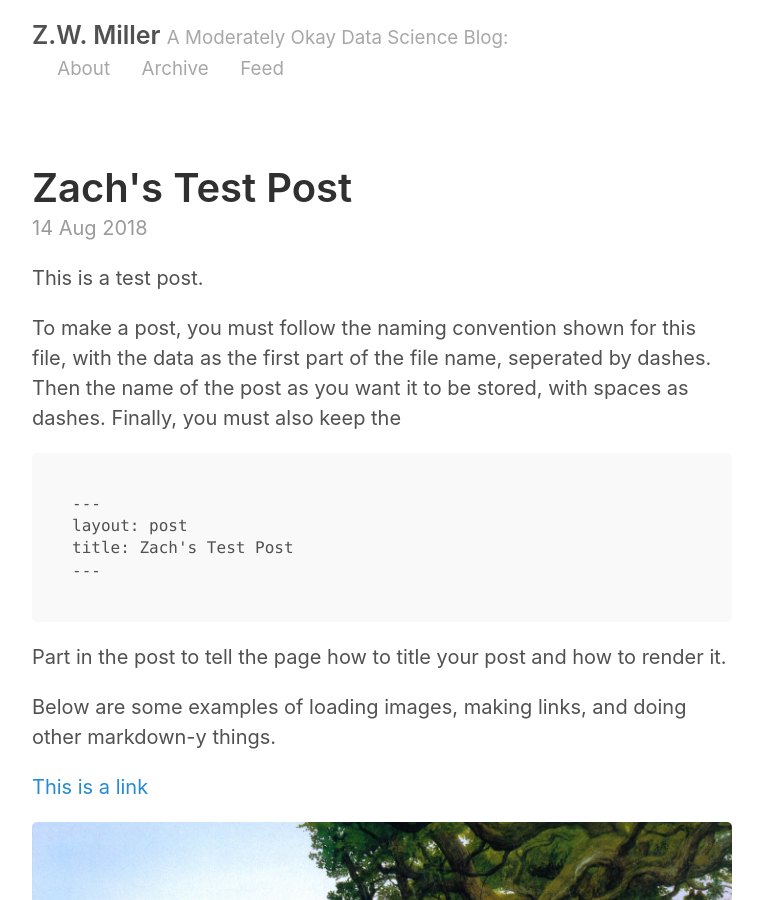
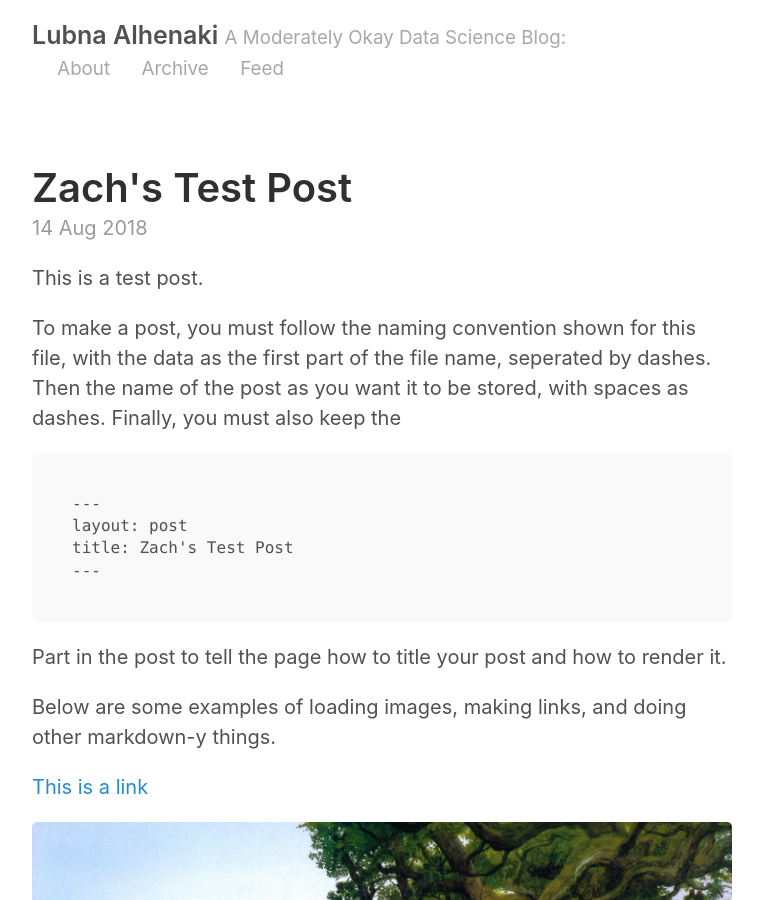
Before and after one commit to LubnaAlhenaki/LubnaAlhenaki.github.io, a Jekyll site: the page built from index.html, in a window 1280 px wide and 900 px high. Shown: the whole window, without its empty margins (258-1021 px from the left). Built offline with Jekyll 4.4.1, drawn with Linux system fonts in a browser that asks for light colours; the list of posts is cut into pages by our own code.

Commit message:
Update _config.yml

```diff
--- a/_config.yml
+++ b/_config.yml
@@ -2,7 +2,7 @@
 permalink:           pretty
 
 # Setup
-title:               Z.W. Miller
+title:               Lubna Alhenaki
 tagline:             A Moderately Okay Data Science Blog
 url:                 http://LubnaAlhenaki.github.io
 paginate:            2
@@ -17,9 +17,9 @@
 
 # About/contact
 author:
-  name:              Zach Miller
-  url:               https://twitter.com/zaglamir
-  email:             zach@thisismetis.com
+  name:              Lubna Alhenaki
+  url:               https://twitter.com/Lubna_sulieman
+  email:             lubna.henaki@gmail.com
 
 # Custom vars
 version:             2.0.0
```
